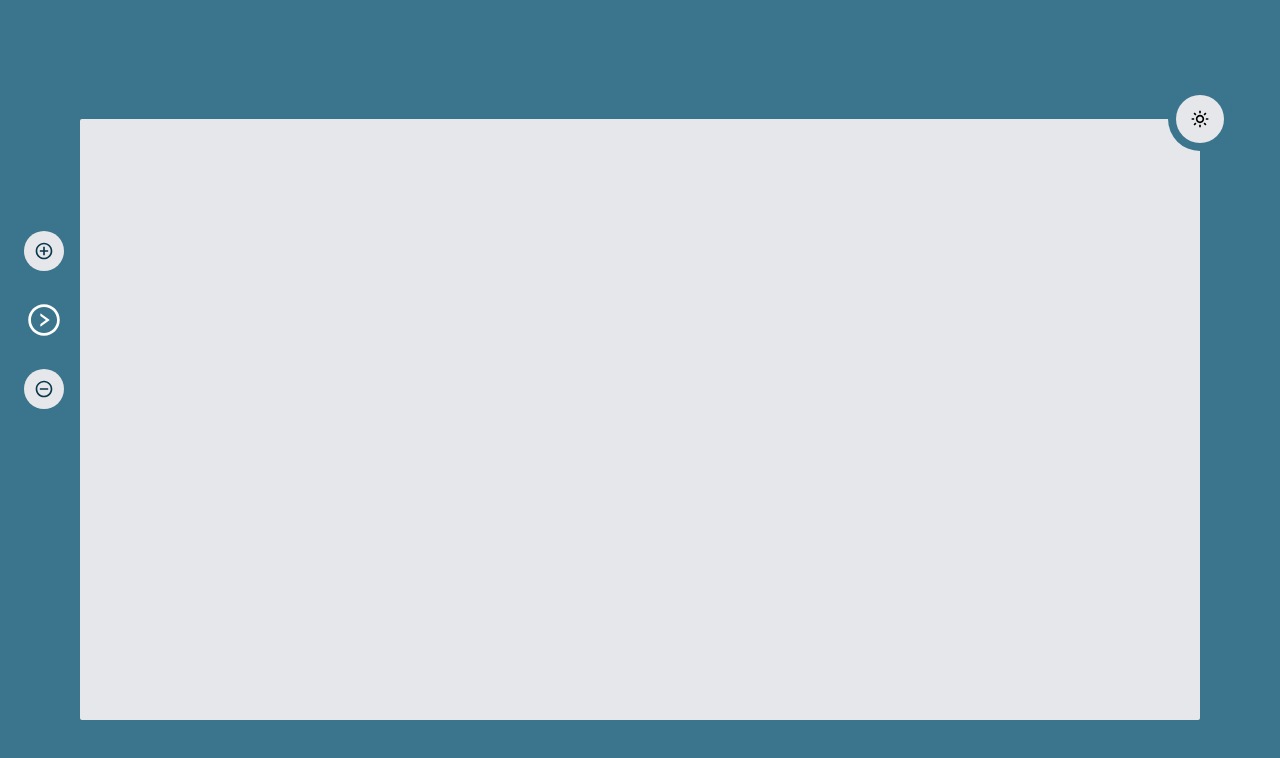
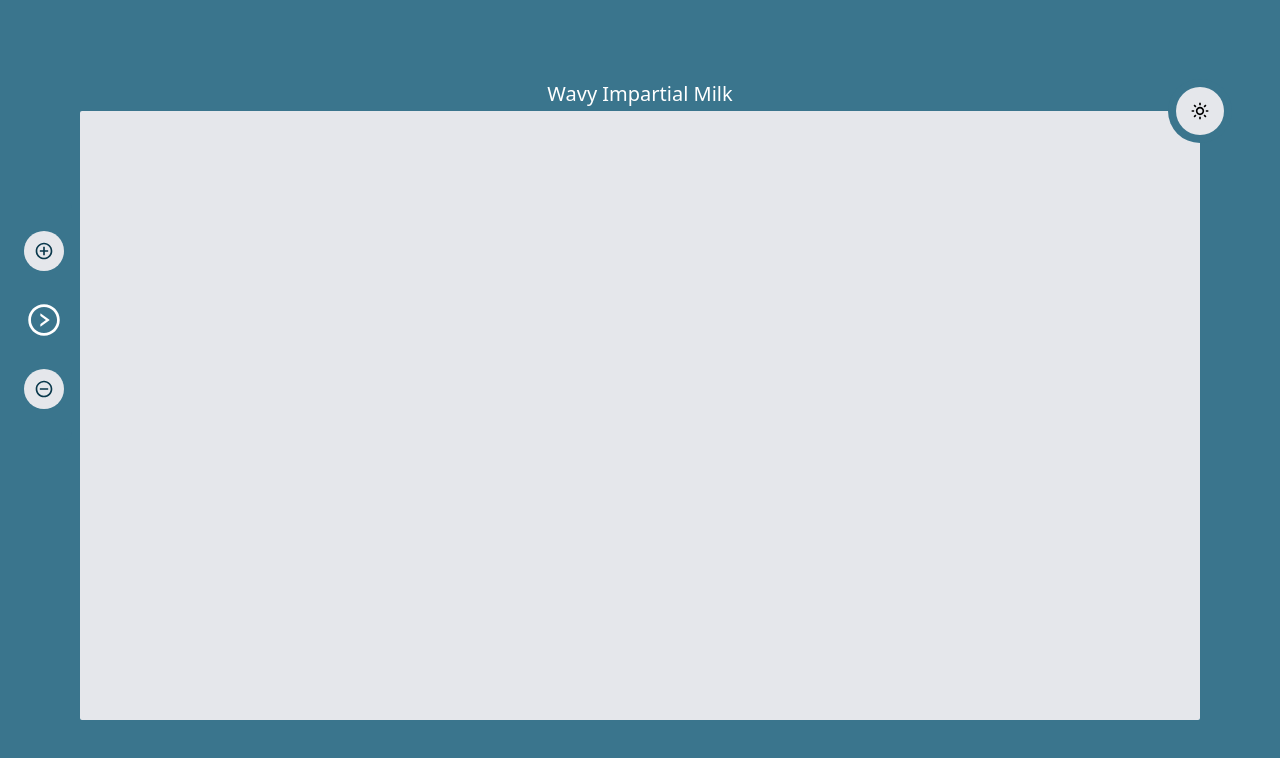
Before and after one commit to Schapagain/focus-write, a React app: page / in a window 1280 px wide. Shown: the top 758 px of the page. Built offline with nearby package versions, Linux system fonts and the light colour scheme.

Commit message:
fix title layout issues

```diff
--- a/src/components/EditorPanel.js
+++ b/src/components/EditorPanel.js
@@ -63,7 +63,7 @@ export default function EditorPanel({ dark, setDark }) {
 
   return (
     <div className="flex flex-col w-full">
-      <div className="text-white animate-fade-in text-center w-1/2 mx-auto mb-3 h-0.5/12 p-3">
+      <div className="text-white animate-fade-in text-center w-1/2 mx-auto mb-1 h-0.5/12">
         <DocumentTitle
           title={document.title}
           onChange={(title) => updateDocument({ id: document.id, title })}
```
